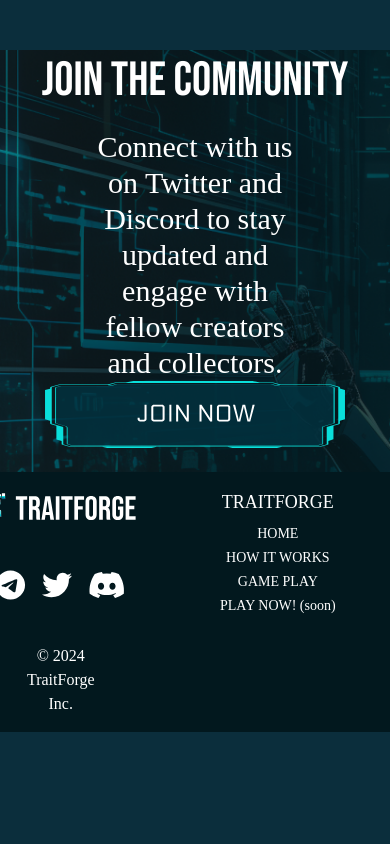
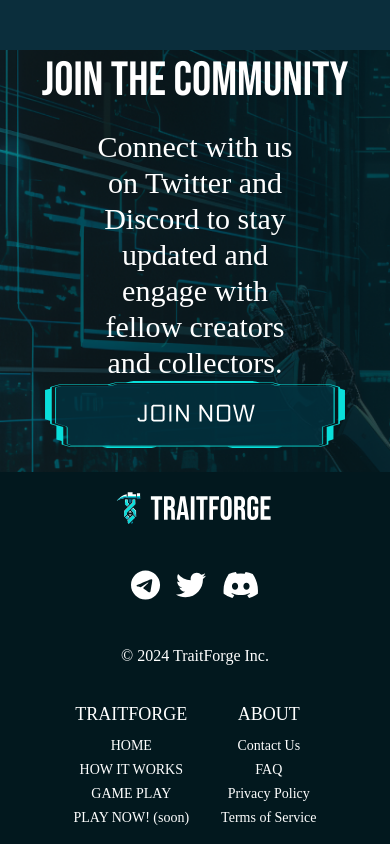
Before and after one commit to TraitForge/TraitForge.info, a Next.js app: page / in a window 390 px wide. Shown: the part 2735-3579 px from the top of the page. Before the commit the page ends 3467 px from the top, so only its background shows below. Built offline with nearby package versions, Linux system fonts and the light colour scheme; a web font is replaced by a local one.

Commit message:
feat: update footer responsiveness

```diff
--- a/components/ui/Footer/index.tsx
+++ b/components/ui/Footer/index.tsx
@@ -1,15 +1,12 @@
 import { mediaLinks, docsLinks, links } from "@/lib/links";
-import { useRouter } from "next/router";
 import { FontAwesomeIcon } from "@fortawesome/react-fontawesome";
 import { Logo } from "@/icons";
 import Link from "next/link";
 
 const Footer = () => {
-  const router = useRouter();
-
   return (
-    <footer className="footer text-white flex flex-row text-center p-4 w-full">
-      <div className="flex flex-col w-3/12 items-center gap-10 justify-center">
+    <footer className="footer text-white flex flex-col sm:flex-row items-center sm:items-start justify-between text-center p-4 gap-8 w-full">
+      <div className="flex flex-col items-center gap-10 justify-center">
         <Logo />
         <div>
           <ul className="flex space-x-4 text-3xl list-none justify-center">
@@ -29,7 +26,7 @@
         </div>
       </div>
 
-      <div className="w-4/12 absolute right-10 gap-36 flex flex-row">
+      <div className="flex gap-8">
         <div className="flex flex-col justify-start">
           <h1 className="mb-2 text-lg"> TRAITFORGE </h1>
           <ul className="flex gap-y-1 text-sm list-none text-center justify-center flex-col">
```
